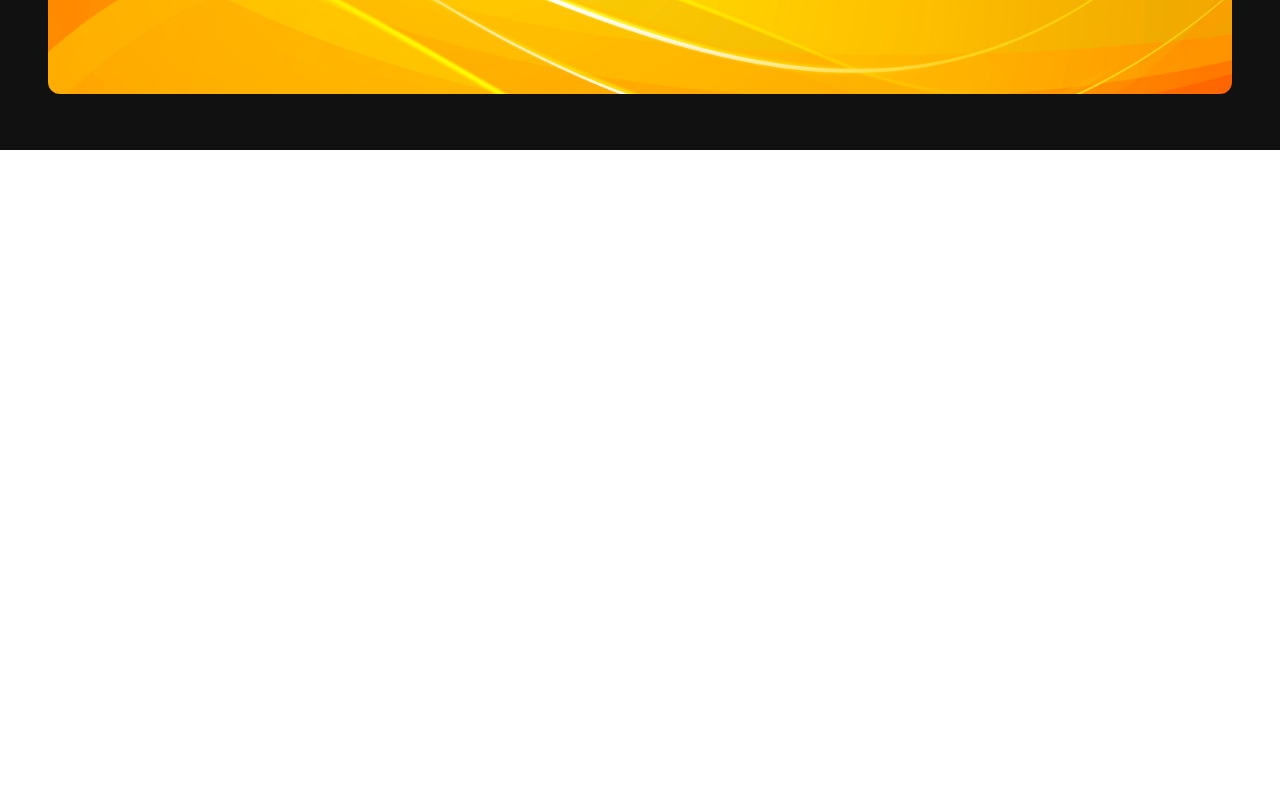
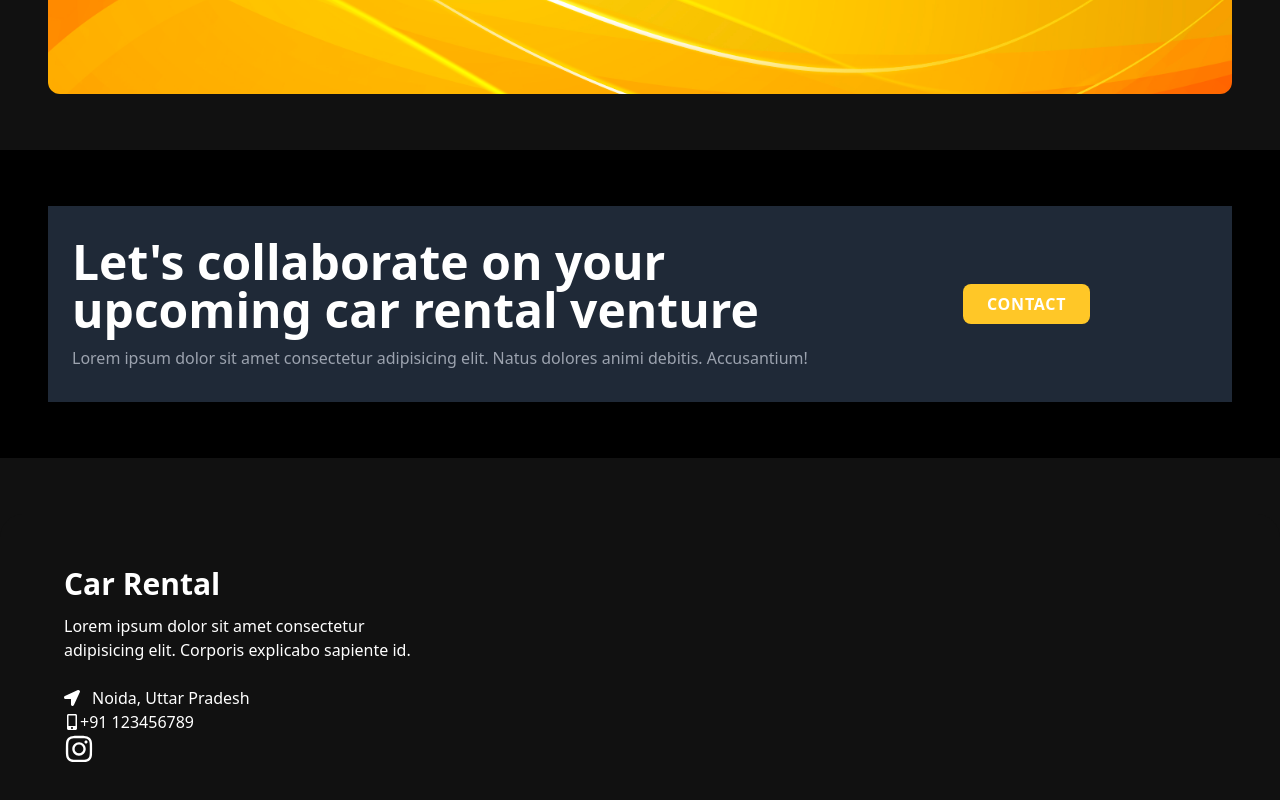
Before and after one commit to 98atanu/Car_Rental_UI, a React (Vite) app: page / in a window 1280 px wide. Shown: the part 3362-4162 px from the top of the page. Before the commit the page ends 3512 px from the top, so only its background shows below. Built offline with nearby package versions, Linux system fonts and the light colour scheme.

Commit message:
AppStore Banner completed

```diff
--- a/src/App.jsx
+++ b/src/App.jsx
@@ -8,6 +8,8 @@ import Services from './components/Services/Services';
 import CarList from './components/CarList/CarList';
 import Testimonial from './components/Testimonial/Testimonial';
 import AppStoreBanner from './components/AppStoreBanner/AppStoreBanner';
+import Contact from './components/Contact/Contact';
+import Footer from './components/Footer/Footer';
 
 const App = () => {
 
@@ -49,6 +51,8 @@ const App = () => {
       <CarList/>
       <Testimonial/>
       <AppStoreBanner/>
+      <Contact/>
+      <Footer/>
     </div>
   )
 }
--- a/src/components/AppStoreBanner/AppStoreBanner.jsx
+++ b/src/components/AppStoreBanner/AppStoreBanner.jsx
@@ -19,7 +19,7 @@ const AppStoreBanner = () => {
         <div className='text-black py-10 sm:min-h-[400px] sm:grid sm:place-items-center rounded-xl'
         style={bannerImg}>
           <div>
-            <div>
+            <div className='space-y-4'>
               <h1 className='text-2xl text-center sm:text-4xl font-semibold font-serif'>Get Started with our app</h1>
               <p
               data-aos = "fade-up"
--- /dev/null
+++ b/src/components/Contact/Contact.jsx
@@ -0,0 +1,25 @@
+import React from 'react'
+
+const Contact = () => {
+  return (
+    <div className='dark:bg-black dark:text-white py-14'>
+        <div
+        data-aos="zoom-in"
+        className='container'>
+            <div className='grid grid-cols-1 sm:grid-cols-3 gap-6 bg-gray-800 py-8 px-6 '>
+                <div className='col-span-2 space-y-3'>
+                    <h1 className='text-4xl sm:text-5xl font-bold text-white '>Let's collaborate on your upcoming car rental venture</h1>
+                    <p className='text-gray-400'>Lorem ipsum dolor sit amet consectetur adipisicing elit. Natus dolores animi debitis. Accusantium!</p>
+                </div>
+                <div className='grid place-items-center'>
+                    <a href='#'
+                    className='inline-block font-semibold py-2 px-6 bg-primary text-white rounded-lg tracking-wider uppercase hover:bg-primary/80 duration-300'
+                    >Contact</a>
+                </div>
+            </div>
+        </div>
+    </div>
+  )
+}
+
+export default Contact
--- /dev/null
+++ b/src/components/Footer/Footer.jsx
@@ -0,0 +1,33 @@
+import React from 'react'
+import { FaInstagram, FaLocationArrow, FaMobileAlt } from 'react-icons/fa'
+
+const Footer = () => {
+  return (
+    <div className='bg-gray-100 dark:bg-dark mt-14 rounded-t-3xl'>
+        <div className="container">
+            <div className="grid md:grid-cols-3 py-5">
+                <div className='py-8 px-4'>
+                    <h1 className='text-xl sm:text-3xl font-bold sm:text-left text-justify mb-3'>Car Rental</h1>
+                    <p>Lorem ipsum dolor sit amet consectetur adipisicing elit. Corporis explicabo sapiente id.</p>
+                    <br/>
+                    <div className='flex items-center gap-3 '>
+                        <FaLocationArrow/>
+                        <p>Noida, Uttar Pradesh</p>
+                    </div>
+                    <div className=' flex items-center gap-33'>
+                        <FaMobileAlt/>
+                        <p>+91 123456789</p>
+                    </div>
+                    <div>
+                        <a href='#'>
+                            <FaInstagram className='text-3xl '/>
+                        </a>
+                    </div>
+                </div>
+            </div>
+        </div>
+    </div>
+  )
+}
+
+export default Footer
```
